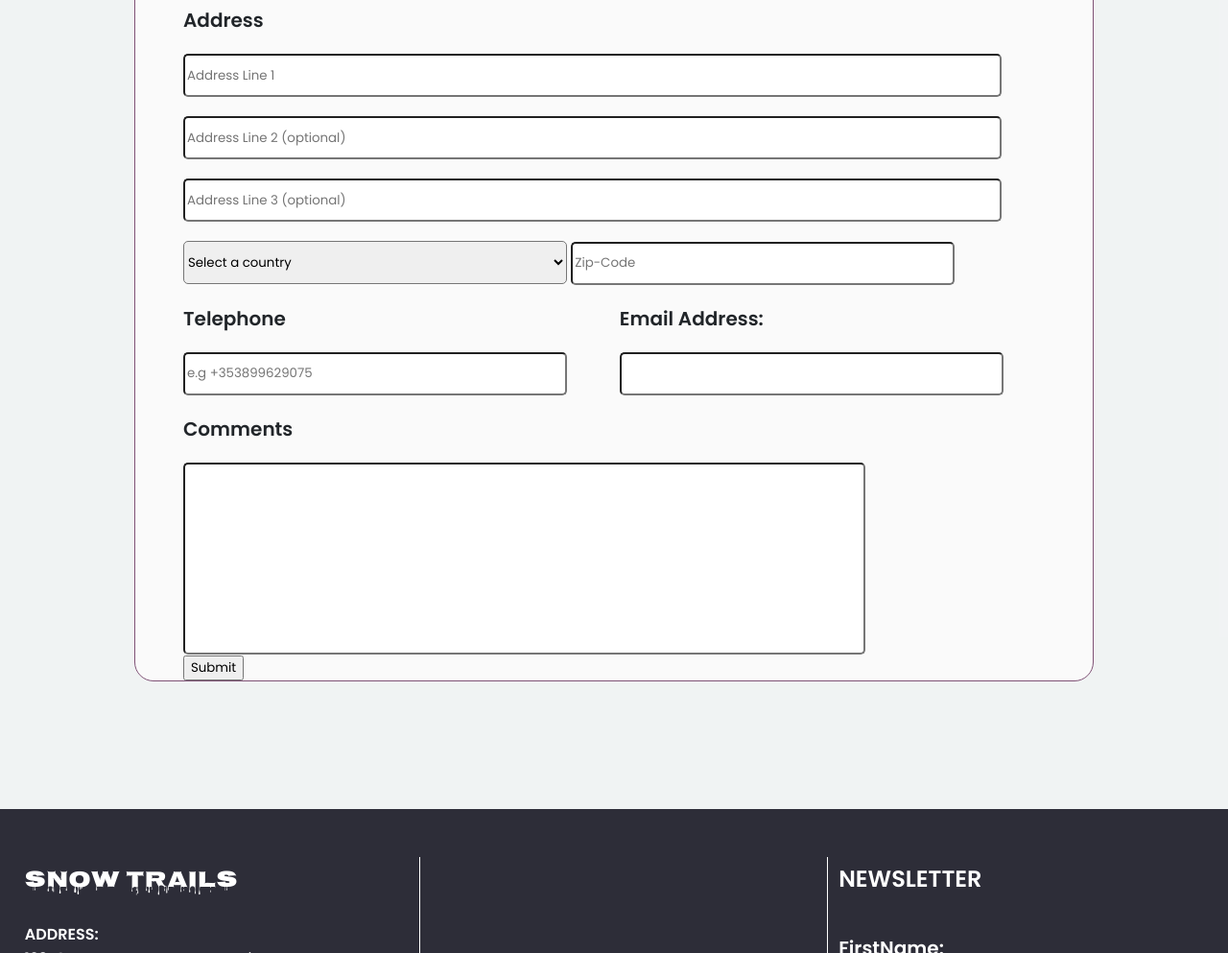
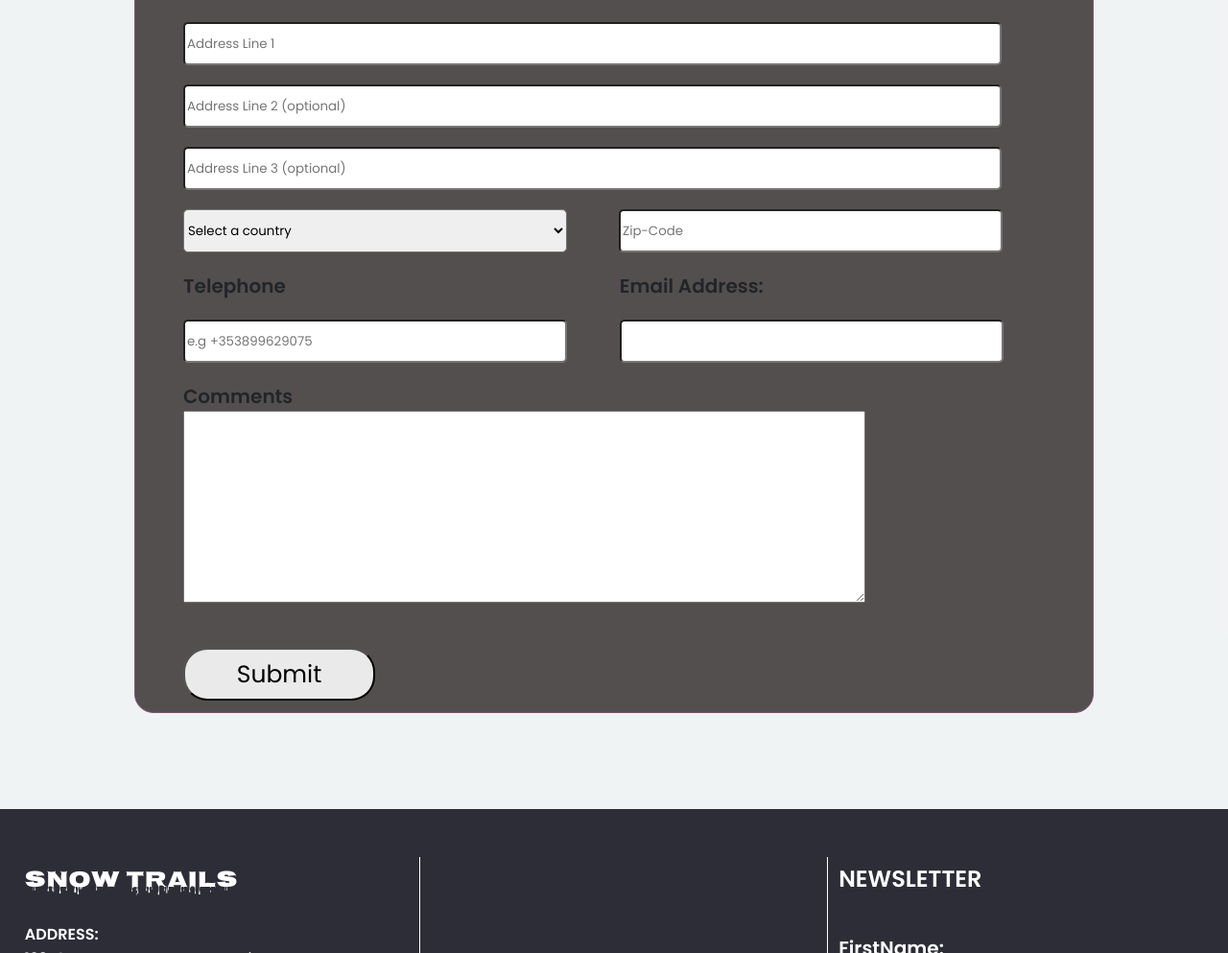
Before and after one commit to coco-oluwashetemi/LucasSnowsWebsite, a plain HTML site: page pages/contact.html in a window 1280 px wide. Shown: the part 607-1600 px from the top of the page at 96% size. Drawn offline with Linux system fonts and the light colour scheme; files whose address does not match are found by name.

Commit message:
Added changes to the contact box

```diff
--- a/css/index.css
+++ b/css/index.css
@@ -525,7 +525,8 @@ form div {
 #contactBox {
     margin:auto;
     width: 1000px;
-    background-color: #fafafa;
+    height:1100px;
+    background-color: #544f4f;
     border-radius: 20px;
     border: 1px solid rgb(128, 82, 118);
     padding-left: 50px;
@@ -573,6 +574,12 @@ form input, form select{
 
 }
 
+#countryZip{
+    display:flex;
+    justify-content:flex-start;
+    column-gap:54px;
+}
+
 #phoneEmail{
 
     display:flex;
@@ -582,4 +589,16 @@ form input, form select{
 #comments{
     width:75%;
     height:200px;
+
 }
+
+#contactSubmit{
+    width:200px;
+    height:55px;
+    background-color:#eaeaea;
+    font-family: 'poppins';
+    margin-top:40px;
+    border-radius:25px;
+    text-align:center;
+    font-size:25px;
+}
--- a/pages/contact.html
+++ b/pages/contact.html
@@ -57,12 +57,14 @@
                                 placeholder="Address Line 2 (optional)"><br>
                             <input id="address3" type="text" name="address3"
                                 placeholder="Address Line 3 (optional)"><br>
+                                <div id="countryZip">
                             <select id="countryOptions" placeholder="Country">
                                 <option value="" selected hidden disabled>Select a country</option>
 
                             </select>
 
                             <input id="zipCode" type="text" placeholder="Zip-Code"><br>
+                            </div>
                         </div>
                         <div id="phoneEmail">
                         <div id="phoneCollection">
@@ -79,7 +81,7 @@
 
                         <div>
                             <label for="comments">Comments</label><br>
-                            <input id="comments" type="text" >
+                            <textarea id="comments"> </textarea>
                         </div>
 
                         <button type="submit" id="contactSubmit">Submit</button>
```
Also changed, not shown: index.html (+19 -13 lines).
